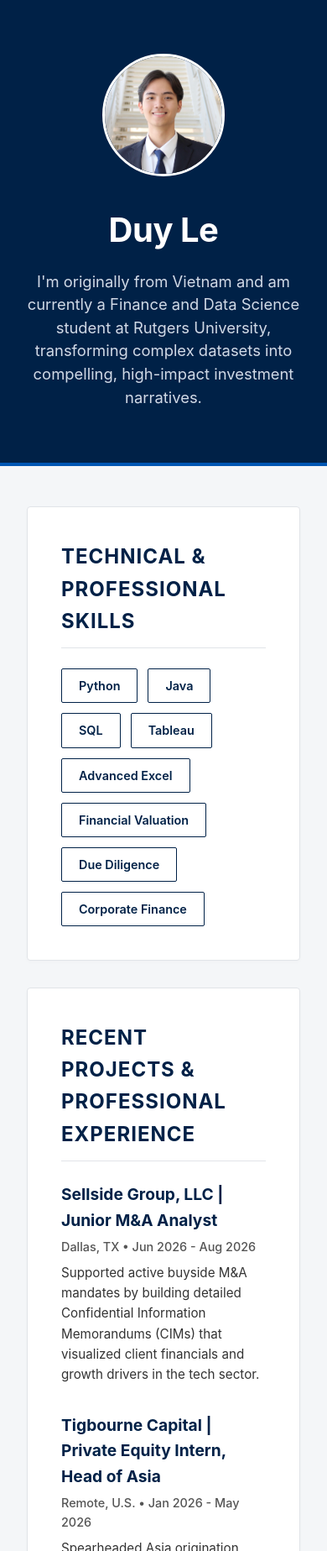
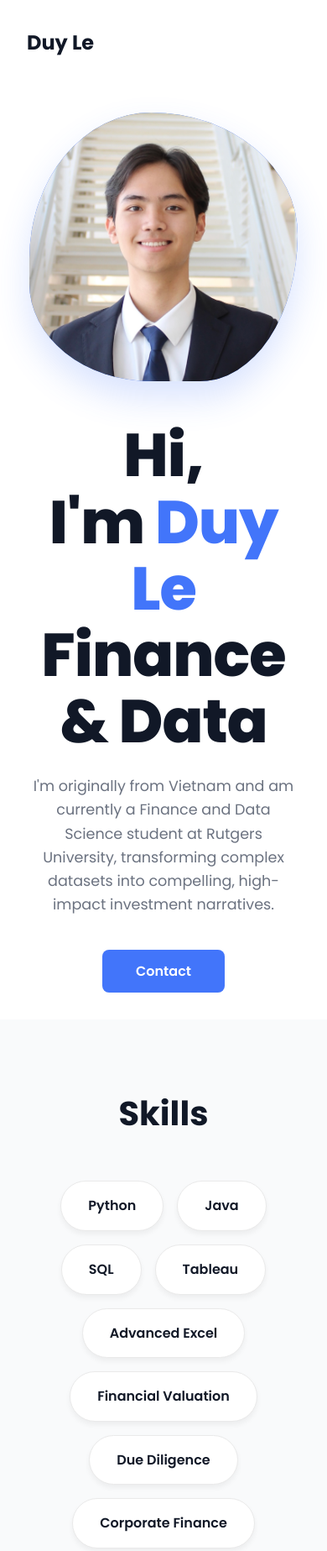
Before and after one commit to dl1282-bot/dl1282-bot.github.io, a plain HTML site: page index.html in a window 390 px wide. Shown: the top 1847 px of the page at 84% size. Drawn offline with Linux system fonts and the light colour scheme.

Commit message:
Create index.html
My main portfolio page

```diff
--- a/index.html
+++ b/index.html
@@ -4,237 +4,378 @@
     <meta charset="UTF-8">
     <meta name="viewport" content="width=device-width, initial-scale=1.0">
     <title>Duy Le - Portfolio</title>
+    <!-- Importing Poppins font to match the modern, clean design in the mockup -->
+    <link href="https://fonts.googleapis.com/css2?family=Poppins:wght@400;500;600;700;800&display=swap" rel="stylesheet">
     <style>
-        /* Bank-inspired professional theme */
         :root {
-            --primary-navy: #002147;
-            --secondary-blue: #0056b3;
-            --background-grey: #f4f6f8;
-            --text-main: #333333;
-            --text-muted: #555555;
-            --border-color: #e1e4e8;
+            --primary-blue: #4275fa;
+            --text-dark: #111827;
+            --text-muted: #6b7280;
+            --bg-color: #ffffff;
+            --section-bg: #f9fafb;
+        }
+
+        * {
+            box-sizing: border-box;
+            margin: 0;
+            padding: 0;
         }
 
         body {
-            font-family: -apple-system, BlinkMacSystemFont, "Segoe UI", Roboto, Helvetica, Arial, sans-serif;
+            font-family: 'Poppins', sans-serif;
+            background-color: var(--bg-color);
+            color: var(--text-dark);
             line-height: 1.6;
-            margin: 0;
-            padding: 0;
-            background-color: var(--background-grey);
-            color: var(--text-main);
-        }
-
-        header {
-            background-color: var(--primary-navy);
-            color: white;
-            padding: 4rem 2rem;
-            text-align: center;
-            border-bottom: 4px solid var(--secondary-blue);
-        }
-
-        .headshot {
-            width: 140px;
-            height: 140px;
-            border-radius: 50%;
-            object-fit: cover;
-            border: 3px solid white;
-            margin-bottom: 1.5rem;
-        }
-
-        header h1 {
-            margin: 0;
-            font-size: 2.5rem;
-            letter-spacing: -0.5px;
-        }
-
-        header p {
-            font-size: 1.15rem;
-            max-width: 750px;
-            margin: 1rem auto 0;
-            color: #d1d9e6;
-            line-height: 1.5;
         }
 
         .container {
-            max-width: 850px;
-            margin: 3rem auto;
+            max-width: 1200px;
+            margin: 0 auto;
             padding: 0 2rem;
         }
 
+        /* --- Navigation --- */
+        nav {
+            display: flex;
+            justify-content: space-between;
+            align-items: center;
+            padding: 2rem 0;
+        }
+
+        .logo {
+            font-size: 1.5rem;
+            font-weight: 700;
+            color: var(--text-dark);
+            text-decoration: none;
+        }
+
+        .nav-links {
+            display: flex;
+            gap: 2.5rem;
+            list-style: none;
+        }
+
+        .nav-links a {
+            text-decoration: none;
+            color: var(--text-dark);
+            font-weight: 600;
+            font-size: 0.95rem;
+            position: relative;
+        }
+
+        .nav-links a.active::after {
+            content: '';
+            position: absolute;
+            bottom: -5px;
+            left: 0;
+            width: 100%;
+            height: 3px;
+            background-color: var(--primary-blue);
+        }
+
+        .nav-links a:hover {
+            color: var(--primary-blue);
+        }
+
+        /* --- Hero Section --- */
+        .hero {
+            display: flex;
+            align-items: center;
+            justify-content: space-between;
+            min-height: 75vh;
+            padding-bottom: 2rem;
+        }
+
+        .hero-text {
+            flex: 1;
+            padding-right: 2rem;
+        }
+
+        .hero-text h1 {
+            font-size: 4.5rem;
+            line-height: 1.1;
+            font-weight: 800;
+            margin-bottom: 1.5rem;
+            letter-spacing: -1px;
+        }
+
+        .text-blue {
+            color: var(--primary-blue);
+        }
+
+        .hero-statement {
+            font-size: 1.1rem;
+            color: var(--text-muted);
+            max-width: 550px;
+            margin-bottom: 2.5rem;
+            font-weight: 400;
+        }
+
+        .btn {
+            display: inline-block;
+            background-color: var(--primary-blue);
+            color: white;
+            padding: 0.8rem 2.5rem;
+            border-radius: 8px;
+            text-decoration: none;
+            font-weight: 600;
+            font-size: 1rem;
+            transition: background-color 0.3s;
+        }
+
+        .btn:hover {
+            background-color: #325ecc;
+        }
+
+        /* Blob Image Wrapper */
+        .hero-image {
+            flex: 1;
+            display: flex;
+            justify-content: flex-end;
+        }
+
+        .blob-wrapper {
+            width: 450px;
+            height: 450px;
+            background-color: var(--primary-blue);
+            border-radius: 50% 60% 40% 50% / 60% 50% 60% 40%;
+            overflow: hidden;
+            display: flex;
+            align-items: center;
+            justify-content: center;
+            box-shadow: 0 20px 40px rgba(66, 117, 250, 0.2);
+        }
+
+        .blob-wrapper img {
+            width: 100%;
+            height: 100%;
+            object-fit: cover;
+        }
+
+        /* --- Sections --- */
         section {
+            padding: 5rem 0;
+        }
+
+        .bg-light {
+            background-color: var(--section-bg);
+        }
+
+        .section-title {
+            font-size: 2.5rem;
+            font-weight: 700;
+            margin-bottom: 3rem;
+            text-align: center;
+        }
+
+        /* Skills */
+        .skills-container {
+            display: flex;
+            flex-wrap: wrap;
+            justify-content: center;
+            gap: 1rem;
+            max-width: 800px;
+            margin: 0 auto;
+        }
+
+        .skill-pill {
+            background-color: white;
+            color: var(--text-dark);
+            padding: 1rem 2rem;
+            border-radius: 50px;
+            font-weight: 600;
+            box-shadow: 0 4px 6px rgba(0,0,0,0.05);
+            border: 1px solid #eaeaea;
+        }
+
+        /* Works / Projects */
+        .works-grid {
+            display: grid;
+            grid-template-columns: 1fr;
+            gap: 2rem;
+            max-width: 900px;
+            margin: 0 auto;
+        }
+
+        .work-card {
             background: white;
             padding: 2.5rem;
-            margin-bottom: 2rem;
-            border: 1px solid var(--border-color);
-            border-radius: 4px;
-            box-shadow: 0 2px 4px rgba(0,0,0,0.02);
+            border-radius: 16px;
+            box-shadow: 0 10px 30px rgba(0,0,0,0.04);
+            border: 1px solid #eaeaea;
         }
 
-        h2 {
-            color: var(--primary-navy);
-            font-size: 1.5rem;
-            border-bottom: 1px solid var(--border-color);
-            padding-bottom: 0.75rem;
-            margin-top: 0;
-            margin-bottom: 1.5rem;
-            text-transform: uppercase;
-            letter-spacing: 1px;
+        .work-header {
+            display: flex;
+            justify-content: space-between;
+            align-items: flex-start;
+            margin-bottom: 1rem;
         }
 
-        /* Skills Section */
-        .skills-list {
-            display: flex;
-            flex-wrap: wrap;
-            gap: 12px;
-            list-style: none;
-            padding: 0;
-            margin: 0;
+        .work-title {
+            font-size: 1.4rem;
+            font-weight: 700;
+            color: var(--text-dark);
         }
 
-        .skills-list li {
-            background-color: white;
-            color: var(--primary-navy);
-            border: 1px solid var(--primary-navy);
-            padding: 0.5rem 1.25rem;
-            border-radius: 2px;
+        .work-meta {
+            text-align: right;
             font-size: 0.9rem;
+            color: var(--primary-blue);
             font-weight: 600;
         }
 
-        /* Experience Section */
-        .experience-item {
-            margin-bottom: 2rem;
+        .work-desc {
+            color: var(--text-muted);
+            font-size: 1rem;
         }
 
-        .experience-item:last-child {
-            margin-bottom: 0;
-        }
-
-        .experience-header {
-            display: flex;
-            justify-content: space-between;
-            align-items: baseline;
-            margin-bottom: 0.5rem;
-            flex-wrap: wrap;
-        }
-
-        .experience-header h3 {
-            margin: 0;
-            color: var(--primary-navy);
-            font-size: 1.2rem;
-        }
-
-        .experience-meta {
-            font-size: 0.9rem;
+        /* Footer */
+        footer {
+            text-align: center;
+            padding: 3rem 0;
             color: var(--text-muted);
             font-weight: 500;
         }
 
-        .experience-item p {
-            margin: 0;
-            color: var(--text-main);
-            font-size: 0.95rem;
+        footer a {
+            color: var(--primary-blue);
+            text-decoration: none;
         }
 
-        footer {
+        /* Responsive */
+        @media (max-width: 900px) {
+            .hero {
+                flex-direction: column-reverse;
                 text-align: center;
-            padding: 2rem;
-            color: var(--text-muted);
-            font-size: 0.85rem;
-            background-color: white;
-            border-top: 1px solid var(--border-color);
+                gap: 3rem;
+                padding-top: 2rem;
             }
-
-        footer a {
-            color: var(--secondary-blue);
-            text-decoration: none;
-            font-weight: 600;
+            .hero-text {
+                padding-right: 0;
             }
-
-        footer a:hover {
-            text-decoration: underline;
+            .hero-image {
+                justify-content: center;
             }
-
-        /* Responsive Design */
-        @media (max-width: 600px) {
-            .experience-header {
+            .blob-wrapper {
+                width: 320px;
+                height: 320px;
+            }
+            .nav-links {
+                display: none; /* Simplifies mobile view for the assignment */
+            }
+            .work-header {
                 flex-direction: column;
             }
-            .experience-meta {
-                margin-top: 0.25rem;
+            .work-meta {
+                text-align: left;
+                margin-top: 0.5rem;
             }
         }
     </style>
 </head>
 <body>
 
-    <header>
-        <img src="headshot.jpg" alt="Duy Le" class="headshot">
-        <h1>Duy Le</h1>
-        <p>I'm originally from Vietnam and am currently a Finance and Data Science student at Rutgers University, transforming complex datasets into compelling, high-impact investment narratives.</p>
-    </header>
+    <div class="container">
+        <!-- Navigation -->
+        <nav>
+            <a href="#" class="logo">Duy Le</a>
+            <ul class="nav-links">
+                <li><a href="#" class="active">Home</a></li>
+                <li><a href="#about">About</a></li>
+                <li><a href="#skills">Skills</a></li>
+                <li><a href="#works">Works</a></li>
+                <li><a href="https://linkedin.com/in/lecongduy/" target="_blank">Contact</a></li>
+            </ul>
+        </nav>
 
-    <div class="container">
+        <!-- Hero Section -->
+        <header class="hero">
+            <div class="hero-text">
+                <h1>Hi,<br>I'm <span class="text-blue">Duy Le</span><br>Finance & Data</h1>
 
-        <section id="skills">
-            <h2>Technical & Professional Skills</h2>
-            <ul class="skills-list">
-                <li>Python</li>
-                <li>Java</li>
-                <li>SQL</li>
-                <li>Tableau</li>
-                <li>Advanced Excel</li>
-                <li>Financial Valuation</li>
-                <li>Due Diligence</li>
-                <li>Corporate Finance</li>
-            </ul>
-        </section>
+                <!-- Personal Statement (Rubric Requirement) -->
+                <p class="hero-statement">
+                    I'm originally from Vietnam and am currently a Finance and Data Science student at Rutgers University, transforming complex datasets into compelling, high-impact investment narratives.
+                </p>
 
-        <section id="experience">
-            <h2>Recent Projects & Professional Experience</h2>
-
-            <div class="experience-item">
-                <div class="experience-header">
-                    <h3>Sellside Group, LLC | Junior M&A Analyst</h3>
-                    <span class="experience-meta">Dallas, TX &bull; Jun 2026 - Aug 2026</span>
-                </div>
-                <p>Supported active buyside M&A mandates by building detailed Confidential Information Memorandums (CIMs) that visualized client financials and growth drivers in the tech sector.</p>
+                <a href="https://linkedin.com/in/lecongduy/" target="_blank" class="btn">Contact</a>
             </div>
 
-            <div class="experience-item">
-                <div class="experience-header">
-                    <h3>Tigbourne Capital | Private Equity Intern, Head of Asia</h3>
-                    <span class="experience-meta">Remote, U.S. &bull; Jan 2026 - May 2026</span>
+            <div class="hero-image">
+                <div class="blob-wrapper">
+                    <img src="headshot.jpg" alt="Duy Le">
                 </div>
-                <p>Spearheaded Asia origination efforts by implementing a proprietary Enhanced Oil Recovery (EOR) model across 50+ companies to project unlocked dollar values for C-suite clients.</p>
+            </div>
+        </header>
     </div>
 
-            <div class="experience-item">
-                <div class="experience-header">
-                    <h3>KPMG | Risk Consulting Summer Analyst</h3>
-                    <span class="experience-meta">Hanoi, Vietnam &bull; Jun 2025 - Aug 2025</span>
+    <!-- Skills Section -->
+    <section id="skills" class="bg-light">
+        <div class="container">
+            <h2 class="section-title">Skills</h2>
+            <div class="skills-container">
+                <div class="skill-pill">Python</div>
+                <div class="skill-pill">Java</div>
+                <div class="skill-pill">SQL</div>
+                <div class="skill-pill">Tableau</div>
+                <div class="skill-pill">Advanced Excel</div>
+                <div class="skill-pill">Financial Valuation</div>
+                <div class="skill-pill">Due Diligence</div>
+                <div class="skill-pill">Corporate Finance</div>
             </div>
-                <p>Translated over 500 pages of internal documents to map revenue-to-record workflows, ultimately identifying seven control gaps to improve client-side financial reporting.</p>
-            </div>
-
-            <div class="experience-item">
-                <div class="experience-header">
-                    <h3>Rutgers University | International Orientation Leader</h3>
-                    <span class="experience-meta">New Brunswick, NJ &bull; Apr 2025 - Sep 2025</span>
-                </div>
-                <p>Led orientation programming for 200+ international students, running campus tours and workshops to ease cultural adjustment and lower common FAQ requests by 50%.</p>
-            </div>
-
-            <div class="experience-item">
-                <div class="experience-header">
-                    <h3>MB Securities | Investment Banking Summer Analyst</h3>
-                    <span class="experience-meta">Hanoi, Vietnam &bull; Jun 2023 - Aug 2023</span>
-                </div>
-                <p>Built financial valuation models for live projects and executed due diligence by processing 50+ documents to enable pre-deal assessments for international clients.</p>
         </div>
     </section>
 
+    <!-- Works / Experience Section -->
+    <section id="works">
+        <div class="container">
+            <h2 class="section-title">Works & Experience</h2>
+            <div class="works-grid">
+
+                <div class="work-card">
+                    <div class="work-header">
+                        <div class="work-title">Sellside Group, LLC | Junior M&A Analyst</div>
+                        <div class="work-meta">Dallas, TX<br>Jun 2026 - Aug 2026</div>
                     </div>
+                    <p class="work-desc">Supported active buyside M&A mandates by building detailed Confidential Information Memorandums (CIMs) that visualized client financials and growth drivers in the tech sector.</p>
+                </div>
+
+                <div class="work-card">
+                    <div class="work-header">
+                        <div class="work-title">Tigbourne Capital | Private Equity Intern</div>
+                        <div class="work-meta">Remote, U.S.<br>Jan 2026 - May 2026</div>
+                    </div>
+                    <p class="work-desc">Spearheaded Asia origination efforts by implementing a proprietary Enhanced Oil Recovery (EOR) model across 50+ companies to project unlocked dollar values for C-suite clients.</p>
+                </div>
+
+                <div class="work-card">
+                    <div class="work-header">
+                        <div class="work-title">KPMG | Risk Consulting Summer Analyst</div>
+                        <div class="work-meta">Hanoi, Vietnam<br>Jun 2025 - Aug 2025</div>
+                    </div>
+                    <p class="work-desc">Translated over 500 pages of internal documents to map revenue-to-record workflows, ultimately identifying seven control gaps to improve client-side financial reporting.</p>
+                </div>
+
+                <div class="work-card">
+                    <div class="work-header">
+                        <div class="work-title">Rutgers University | International Orientation Leader</div>
+                        <div class="work-meta">New Brunswick, NJ<br>Apr 2025 - Sep 2025</div>
+                    </div>
+                    <p class="work-desc">Led orientation programming for 200+ international students, running campus tours and workshops to ease cultural adjustment and lower common FAQ requests by 50%.</p>
+                </div>
+
+                <div class="work-card">
+                    <div class="work-header">
+                        <div class="work-title">MB Securities | Investment Banking Summer Analyst</div>
+                        <div class="work-meta">Hanoi, Vietnam<br>Jun 2023 - Aug 2023</div>
+                    </div>
+                    <p class="work-desc">Built financial valuation models for live projects and executed due diligence by processing 50+ documents to enable pre-deal assessments for international clients.</p>
+                </div>
+
+            </div>
+        </div>
+    </section>
 
     <footer>
         <p>&copy; 2026 Duy Le. All rights reserved. | <a href="https://linkedin.com/in/lecongduy/" target="_blank">LinkedIn</a></p>
```
Lines whose indentation alone changed are shown as unchanged.
